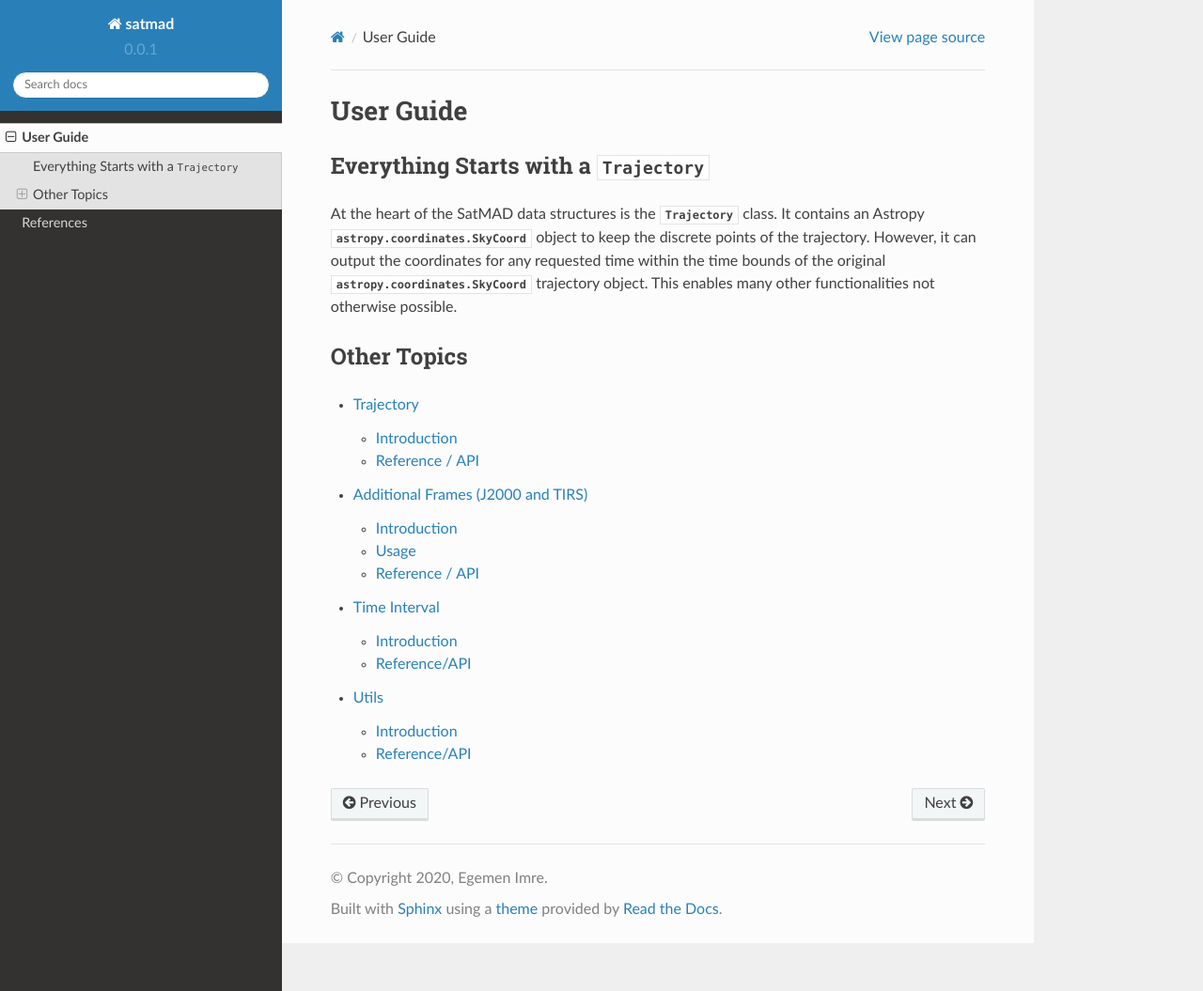
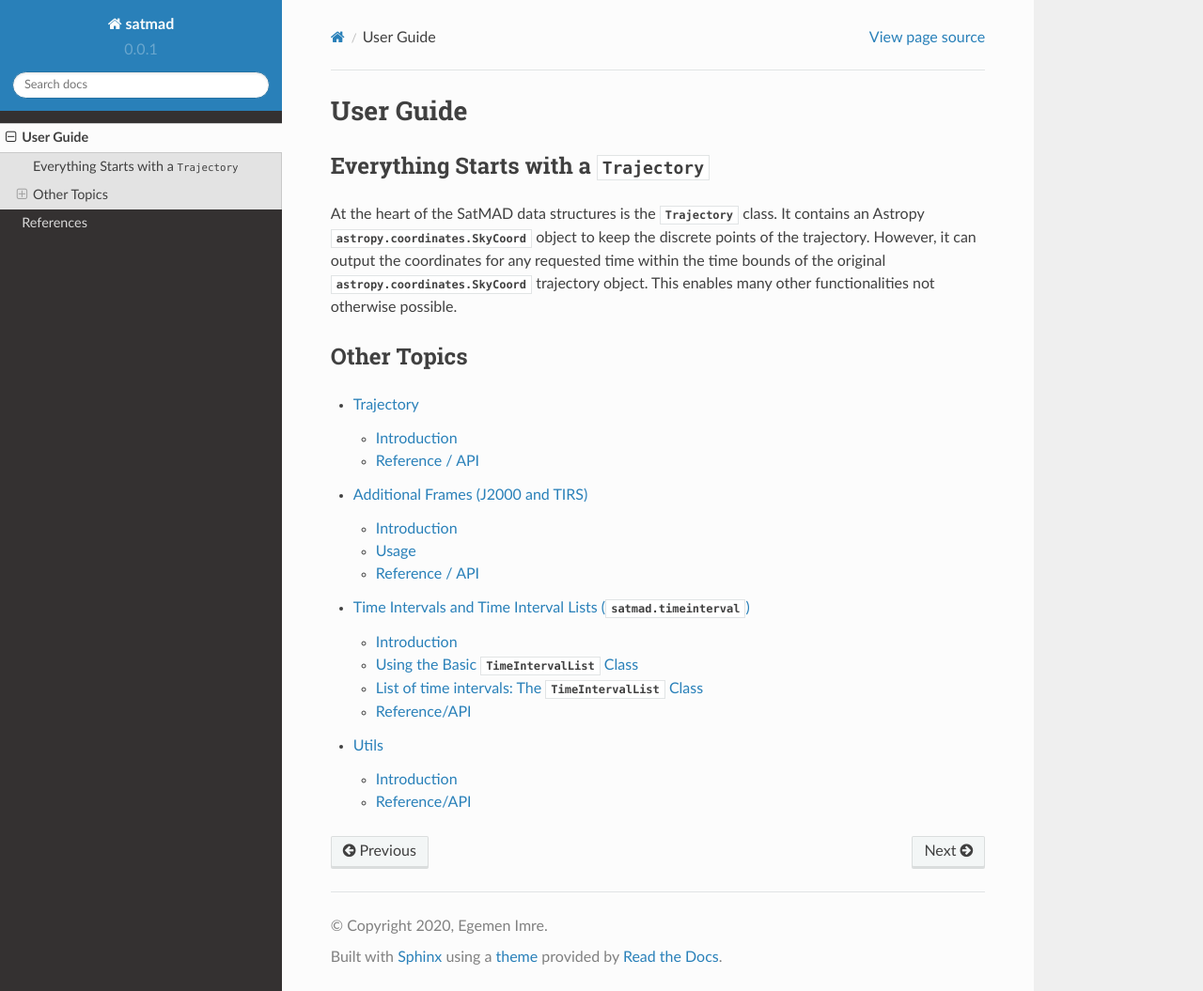
Before and after one commit to egemenimre/satmad, a Sphinx documentation site: the page built from docs/user_guide.rst, in a window 1280 px wide and 1055 px high. Shown: the whole window at 94% size. Built offline with Sphinx 7.4.7 and the Read the Docs theme 2.0.0, drawn with Linux system fonts in a browser that asks for light colours; part of the change alters nothing that is shown.

Commit message:
`TimeInterval` and `TimeIntervalList` documentation added.

```diff
--- a/docs/utils/timeinterval.rst
+++ b/docs/utils/timeinterval.rst
@@ -1,19 +1,136 @@
-Time Interval
-==============
+Time Intervals and Time Interval Lists (:mod:`satmad.timeinterval`)
+====================================================================
 
 Introduction
 ------------
-The :class:`.TimeInterval` package provides a time interval functionality i.e.,
-an time interval with a start and end time/date, using the high precision
-:class:`astropy.time.Time` classes under the hood.
+Time intervals are critical to define the start and end of certain events such as
+start and end of communications with a groundstation, entering and exiting
+the eclipse or start and end of a thruster firing.
+This is particularly useful when two intervals (or sets of intervals)
+can be evaluated through operations such as *union* and *intersection*. This enables
+us to answer questions such as "What are the time intervals where thruster firings
+occur during communications?" (an intersection operation between
+'intervals of thruster firings' and
+'communications interval lists') or "When can I see a satellite at night?" (an
+intersection operation between intervals of 'satellite above horizon', 'sun below
+horizon' and 'satellite not in eclipse').
 
-If the `Time` object passed as the initial time (`init_times`) has multiple
-time instances, then the end time definitions (in :class:`astropy.time.Time` or
-:class:`astropy.time.TimeDelta`) should have the same number of time instances
-to match.
+The :mod:`.timeinterval` package provides the basic time interval functionality with
+the :class:`.TimeInterval` class i.e.,
+a time interval with a start and end time/date, using the high precision
+:class:`astropy.time.Time` classes under the hood. A :class:`.TimeInterval` can interact
+with other intervals through :meth:`.TimeInterval.union` and :meth:`.TimeInterval.intersect`
+methods. They can change their size through :meth:`.TimeInterval.expand` and they can
+check whether they contain (:meth:`.TimeInterval.contains`) or intersect with
+(:meth:`.TimeInterval.is_intersecting`) another time interval.
 
-While the current functionality is rather limited, soon it is going to feature
-operations such as Union and Intersection.
+A list of such time intervals constitute :class:`.TimeIntervalList` class. A list also
+has a start and end of validity. This usually marks the start and end of an analysis.
+For example, a communications list that is valid for one day and containing no time intervals
+would mean that there are no communication opportunities for that day. The list can simply be
+inverted (:meth:`.TimeIntervalList.invert`) to get a list of 'no communication duration',
+which would then show a list with a single :class:`.TimeInterval` that spans the entire
+duration of validity.
+
+
+
+Using the Basic :class:`.TimeIntervalList` Class
+---------------------------------------------------
+
+A :class:`.TimeInterval` class can be simply initialised with a start time
+and either with an end time (:class:`astropy.time.Time`) or with a duration (
+:class:`astropy.time.TimeDelta`). These start and end  times can be retrieved
+by the properties :meth:`.TimeInterval.start` and :meth:`.TimeInterval.end`.
+
+.. code-block:: python
+    :linenos:
+
+    from astropy.time import Time, TimeDelta
+    from satmad.utils.timeinterval import TimeInterval
+
+    interval_with_end_time = TimeInterval(
+        Time("2020-04-11T00:00:00.000", scale="utc"),
+        Time("2020-04-11T00:10:00.000", scale="utc"),
+    )
+    interval_with_duration = TimeInterval(
+        Time("2020-04-11T00:00:00", scale="utc"),
+        TimeDelta(60.0, format='sec'),
+    )
+
+The resulting time intervals can be quickly shown as
+
+    >>> str(interval_with_end_time)
+    '[ 2020-04-11T00:00:00.000  2020-04-11T00:10:00.000 ]\n'
+    >>> str(interval_with_duration)
+    '[ 2020-04-11T00:00:00.000  2020-04-11T00:01:00.000 ]\n'
+
+.. note:: The end time of the interval should be later than the start time.
+    Otherwise a `ValueError` will be raised.
+
+The :class:`.TimeInterval` class can answer some questions:
+
+- :meth:`.TimeInterval.is_within_interval`: Is a given time within this interval?
+- :meth:`.TimeInterval.is_equal`: Is a given interval equal to this interval?
+- :meth:`.TimeInterval.is_intersecting`: Does a given interval have an intersection with this interval?
+- :meth:`.TimeInterval.contains`: Does a given interval contain this interval?
+- :meth:`.TimeInterval.duration`: What is the duration of this interval?
+
+.. code-block:: python
+
+    >>> interval_with_end_time.is_within_interval(Time("2020-04-11T00:05:00.000", scale="utc"))
+    True
+    >>> interval_with_end_time.is_equal(TimeInterval(Time("2020-04-09T00:00:00", scale="utc"), TimeDelta(600.0, format="sec")))
+    True
+    >>> interval_with_end_time.is_intersecting(TimeInterval(Time("2020-04-11T00:05:00", scale="utc"), TimeDelta(600.0, format="sec")))
+    True
+    >>> interval_with_end_time.contains(TimeInterval(Time("2020-04-11T00:05:00", scale="utc"), TimeDelta(60.0, format="sec")))
+    True
+    >>> interval_with_end_time.duration().sec
+    599.9999999999931
+
+
+The intervals can be expanded or shrunk through the :meth:`.TimeInterval.expand` method and
+defining  positive or negative :class:`astropy.time.TimeDelta` values to modify the start and
+end times of the interval.
+
+.. code-block:: python
+
+    >>> str(interval_with_end_time)
+    '[ 2020-04-11T00:00:00.000  2020-04-11T00:10:00.000 ]\n'
+    >>> expanded = interval_with_end_time.expand(start_delta=TimeDelta(60.0, format="sec"), end_delta=TimeDelta(-120.0, format="sec"))
+    >>> str(expanded)
+    '[ 2020-04-10T23:59:00.000  2020-04-11T00:08:00.000 ]\n'
+
+Time intervals can be subjected to an intersection (a new `TimeInterval` that is the intersection of
+two intervals) or union (a new `TimeInterval` that is the union of
+two intervals) operator. These operators are possible only when these two intervals have
+some intersection.
+
+.. code-block:: python
+
+    >>> str(interval_with_end_time.union(expanded))
+    '[ 2020-04-10T23:59:00.000  2020-04-11T00:10:00.000 ]\n'
+    >>> str(interval_with_end_time.intersect(expanded))
+    '[ 2020-04-11T00:00:00.000  2020-04-11T00:08:00.000 ]\n'
+
+
+List of time intervals: The :class:`.TimeIntervalList` Class
+------------------------------------------------------------------
+
+The :class:`.TimeIntervalList` class stores the :class:`.TimeInterval` objects as well as
+another `TimeInterval` for the validity of this list. If this validity interval is not defined
+explicitly, then it is assumed to start with the beginning of the first `TimeInterval` and
+end with the end of the final `TimeInterval`.
+
+.. note:: If the `Time` object passed as the initial time (`start_times`) has multiple
+    time instances, then the end time definitions (in :class:`astropy.time.Time` or
+    :class:`astropy.time.TimeDelta`) should have the same number of time instances
+    to match. Otherwise a `ValueError` will be raised.
+
+Any interval within the list can be queried through :meth:`.TimeIntervalList.get_interval`
+method. Similarly, the `TimeInterval` that keeps the interval of validity can be queried
+through :meth:`.TimeIntervalList.validity_interval` method.
+
 
 Reference/API
 -------------
```
